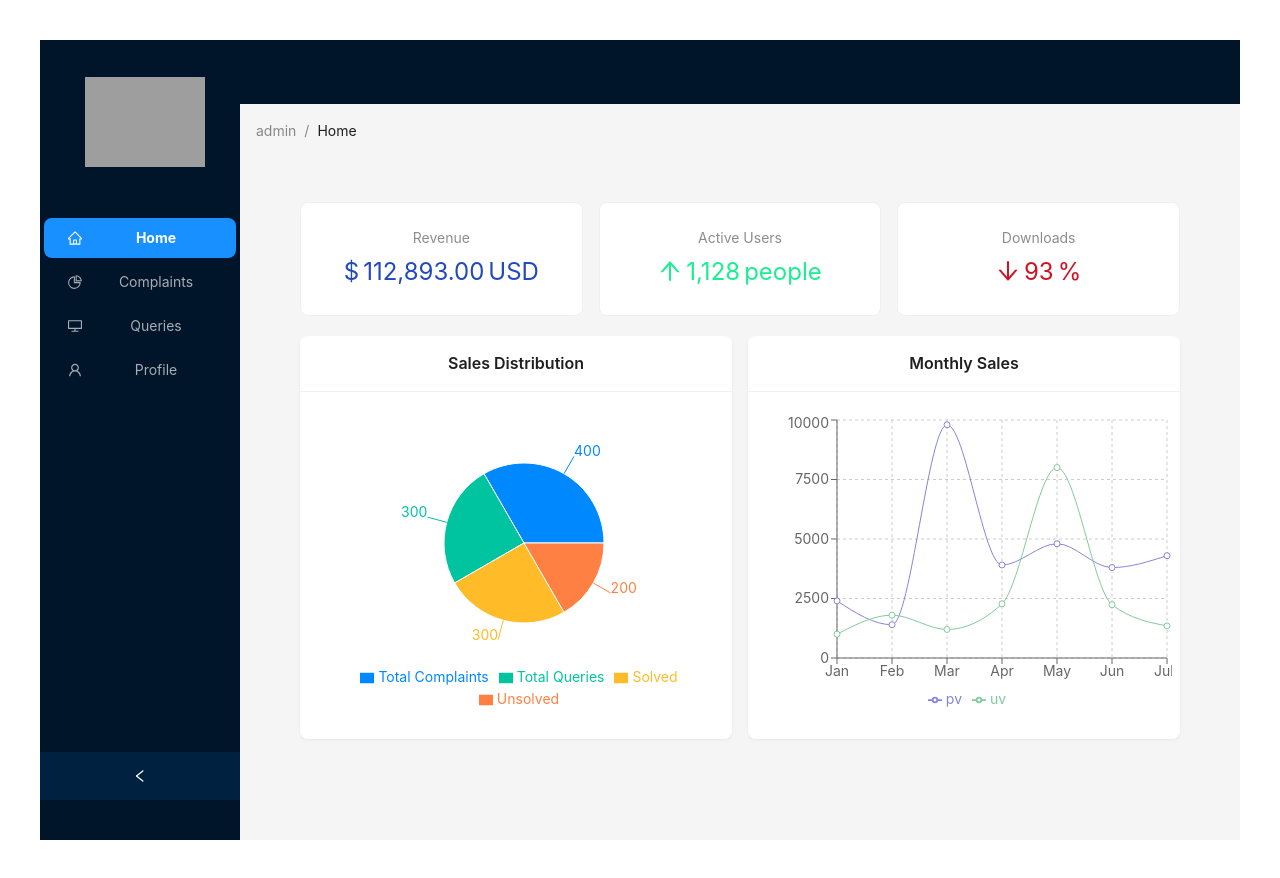
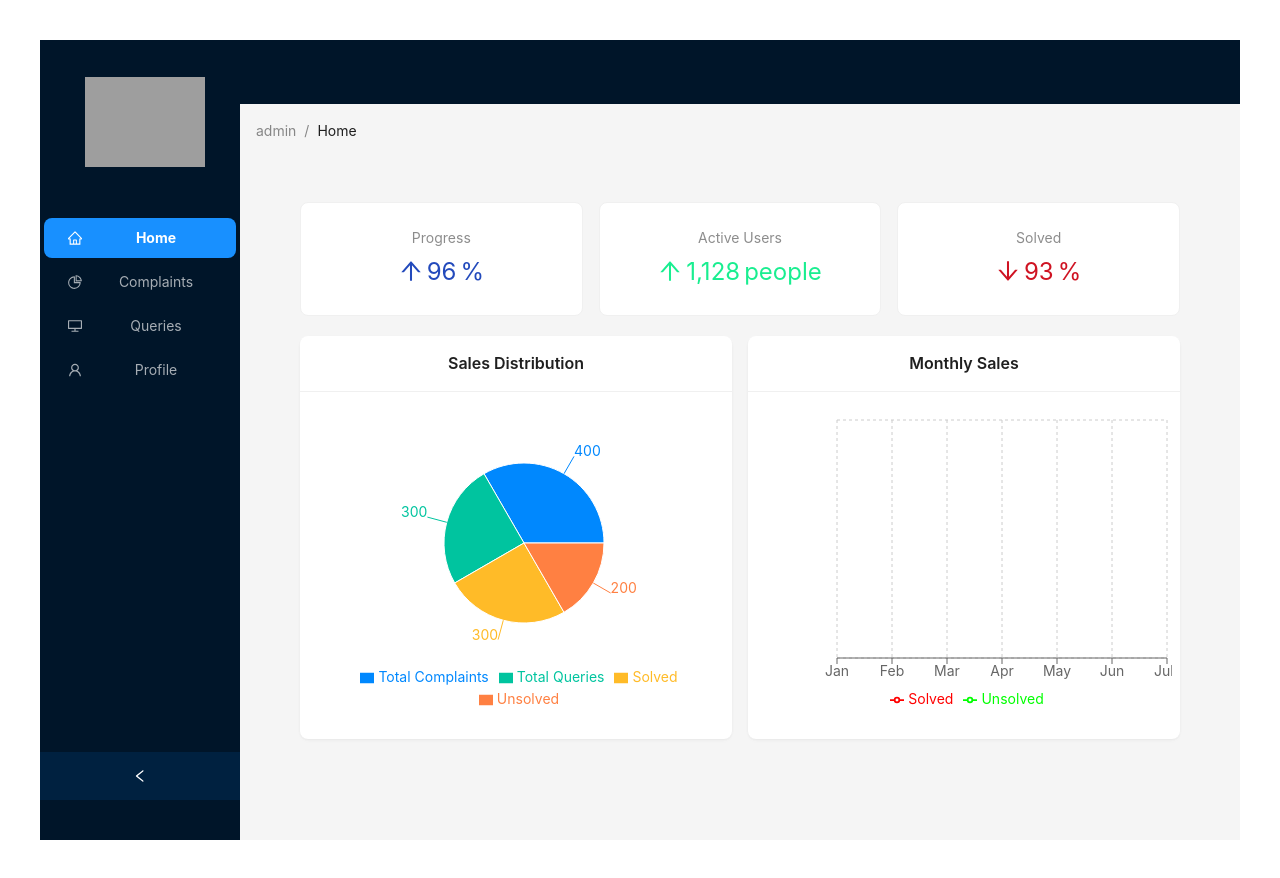
Before and after one commit to krishmakhijani/Barclays_Frontend, a React (Vite) app in the folder admin/: page /dashboard in a window 1280 px wide. Built offline with nearby package versions, Linux system fonts and the light colour scheme; grey boxes are pictures that could not be loaded.

Commit message:
Final query Edit

```diff
--- a/admin/src/pages/Dashboard/HomePage.jsx
+++ b/admin/src/pages/Dashboard/HomePage.jsx
@@ -28,12 +28,11 @@ const HomePage = () => {
         <Col span={8}>
           <Card>
             <Statistic
-              title="Revenue"
-              value={112893}
-              precision={2}
+              title="Progress"
+              value={96}
               valueStyle={{ color: '#234abc' }}
-              prefix="$"
-              suffix="USD"
+              prefix={<ArrowUpOutlined />}
+              suffix="%"
             />
           </Card>
         </Col>
@@ -51,7 +50,7 @@ const HomePage = () => {
         <Col span={8}>
           <Card>
             <Statistic
-              title="Downloads"
+              title="Solved"
               value={93}
               valueStyle={{ color: '#cf1322' }}
               prefix={<ArrowDownOutlined />}
@@ -92,8 +91,8 @@ const HomePage = () => {
               <YAxis />
               <Tooltip />
               <Legend />
-              <Line type="monotone" dataKey="pv" stroke="#8884d8" activeDot={{ r: 8 }} />
-              <Line type="monotone" dataKey="uv" stroke="#82ca9d" />
+              <Line type="monotone" dataKey="Solved" stroke="#FF0000" activeDot={{ r: 8 }} />
+              <Line type="monotone" dataKey="Unsolved" stroke="#00FF00" />
             </LineChart>
           </Card>
         </Col>
```
